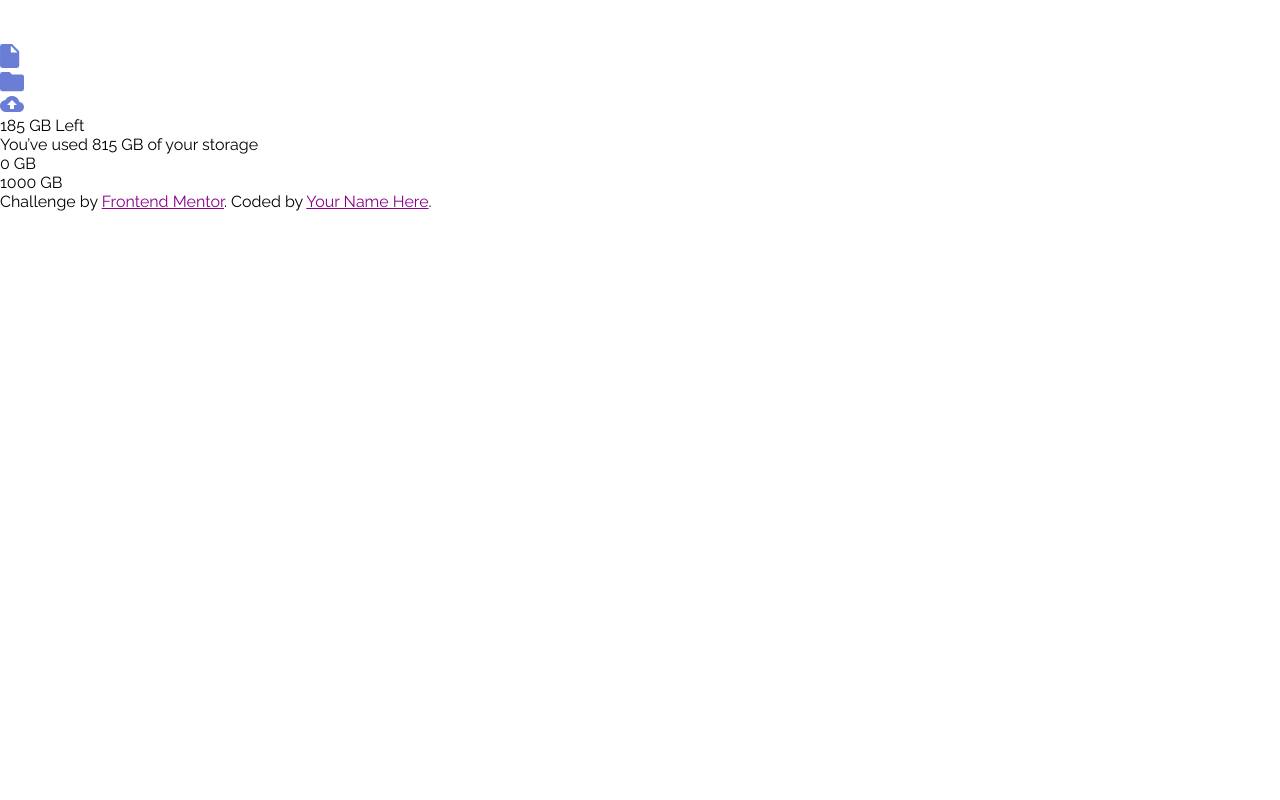
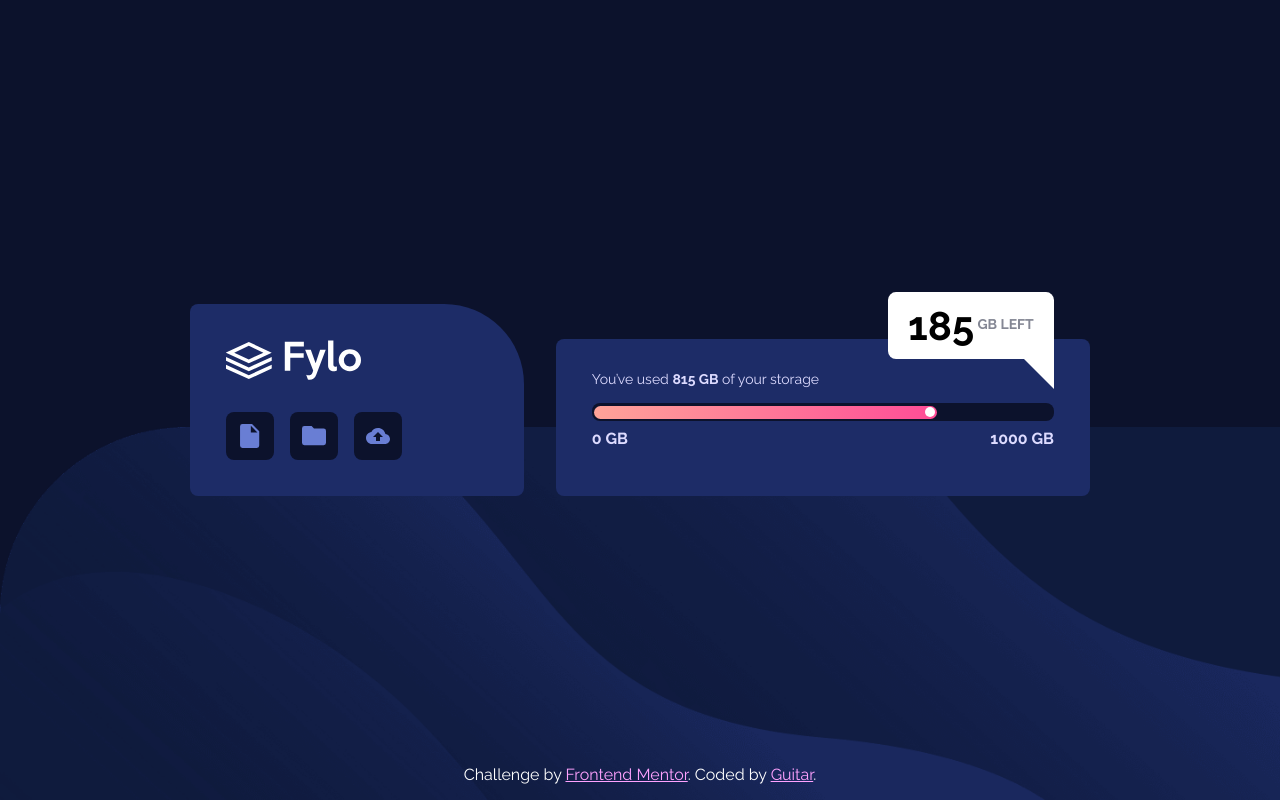
Before and after one commit to TTAR007/fylo-data-storage, a website: page index.html in a window 1280 px wide. Drawn offline with Linux system fonts and the light colour scheme; a web font is replaced by a local one.

Commit message:
finished

```diff
--- a/index.html
+++ b/index.html
@@ -13,28 +13,35 @@
 
   <main>
     <section class="fylo_box">
-      <figure>
-        <img src="images/logo.svg" alt="A white Fylo logo">
+      <figure class="logo_box">
+        <img src="images/logo.svg" width="135" height="40"
+        alt="A white Fylo logo">
       </figure>
       <div class="option_box">
         <figure>
-          <img src="images/icon-document.svg" alt="document icon">
+          <img src="images/icon-document.svg" width="20" height="24"
+          alt="document icon">
         </figure>
         <figure>
-          <img src="images/icon-folder.svg" alt="folder icon">
+          <img src="images/icon-folder.svg" width="24" height="20"
+          alt="folder icon">
         </figure>
         <figure>
-          <img src="images/icon-upload.svg" alt="upload icon">
+          <img src="images/icon-upload.svg" width="24" height="16"
+          alt="upload icon">
         </figure>
       </div>
     </section>
 
     <section class="storage_box">
       <div class="remaining-storage_box">
-        <p><span>185</span> GB Left</p>
+        <div class="remaining-storage_text-box">
+          <div class="triangle"></div>
+          <p><span>185</span> GB Left</p>
+        </div>
       </div>
 
-      <p>You’ve used <span>815 GB</span> of your storage</p>
+      <p class="usage-message">You’ve used <span>815 GB</span> of your storage</p>
 
       <div class="bar_box">
         <div class="bar_gradient">
@@ -49,9 +56,9 @@
     </section>
   </main>
 
-  <div class="attribution">
+  <footer class="attribution">
     Challenge by <a href="https://www.frontendmentor.io?ref=challenge" target="_blank">Frontend Mentor</a>.
-    Coded by <a href="https://www.frontendmentor.io/profile/TTAR007">Your Name Here</a>.
-  </div>
+    Coded by <a href="https://www.frontendmentor.io/profile/TTAR007">Guitar</a>.
+  </footer>
 </body>
 </html>
--- a/my_scss/base/_reset.scss
+++ b/my_scss/base/_reset.scss
@@ -1,3 +1,5 @@
+@use '../utils/functions' as *;
+
 * {
     margin: 0;
     padding: 0;
@@ -6,4 +8,27 @@
 
 body {
     font-family: 'Raleway', sans-serif;
+    min-height: 100vh;
+    padding-block: 5rem;
+
+    display: flex;
+    align-items: center;
+    justify-content: center;
+
+    position: relative;
+    background-image: url(/images/bg-mobile.png);
+    background-repeat: no-repeat;
+    background-size: cover;
 }
+
+img {
+    display: block;
+    width: 100%;
+    height: auto;
+}
+
+main {
+    min-width: rem(220);
+    max-width: rem(540);
+    width: 90%;
+}
--- a/my_scss/components/_attribution.scss
+++ b/my_scss/components/_attribution.scss
@@ -2,8 +2,12 @@
 
 .attribution {
     font-size: $base-fs;
+    position: absolute;
+    bottom: 1rem;
+    color: white;
+    text-align: center;
 
     a {
-        color: darkmagenta;
+        color: rgb(255, 162, 255);
     }
 }
--- /dev/null
+++ b/my_scss/components/_card.scss
@@ -0,0 +1,151 @@
+@use '../utils/variables' as *;
+@use '../utils/functions' as *;
+
+section {
+    background-color: $Blue-dark;
+    padding: rem(36);
+}
+
+.fylo_box {
+    border-radius: 0.5rem 5rem 0.5rem 0.5rem;
+    margin-block-end: 1rem;
+}
+
+.logo_box {
+    width: fit-content;
+    margin-block-end: 2rem;
+
+    img {
+        width: max-content;
+    }
+}
+
+.option_box {
+    display: flex;
+    gap: 1rem;
+
+    figure {
+        background-color: $Blue-very-dark;
+        width: rem(48);
+        height: rem(48);
+        border-radius: rem(8);
+        position: relative;
+
+        img {
+            position: absolute;
+            top: 50%;
+            left: 50%;
+            transform: translate(-50%, -50%);
+            width: max-content;
+        }
+    }
+
+    figure:hover {
+        border: rem(2) solid white;
+        cursor: pointer;
+
+        img {
+            opacity: 0.3;
+        }
+    }
+}
+
+.storage_box {
+    position: relative;
+    border-radius: rem(8);
+    padding-block-start: rem(32);
+    padding-block-end: rem(48);
+
+    p {
+        color: $Blue-light;
+        font-weight: $w400;
+    }
+}
+
+.remaining-storage_box {
+    background-color: white;
+    position: absolute;
+    bottom: -(rem(36));
+    left: 50%;
+    transform: translateX(-50%);
+    padding-block: rem(10);
+    padding-inline: rem(20);
+    border-radius: rem(8);
+
+    p {
+        min-width: rem(126);
+        color: $Grayish-Blue;
+        font-weight: $w700;
+        font-size: $small-fs;
+        text-transform: uppercase;
+
+        span {
+            font-size: $large-fs;
+            color: black;
+            vertical-align: middle;
+        }
+    }
+}
+
+.remaining-storage_text-box {
+    position: relative;
+}
+
+.triangle {
+    display: none;
+    position: absolute;
+    right: rem(-20);
+    bottom: rem(-40);
+    border-right: solid rem(30) rgb(255, 255, 255);
+    border-bottom: solid rem(30) transparent;
+    width: 50px;
+    height: 50px;
+}
+
+.usage-message {
+    font-size: $small-fs;
+    text-align: center;
+
+    span {
+        font-weight: $w700;
+    }
+}
+
+.bar_box {
+    background-color: $Blue-very-dark;
+    height: rem(18);
+    padding: rem(2.5);
+    border-radius: rem(8);
+    overflow: hidden;
+    margin-block: 1rem;
+    margin-block-end: 0.5rem;
+}
+
+.bar_gradient {
+    background-image:
+    linear-gradient(to right, $Gradient_1, $Gradient_2);
+    height: 100%;
+    width: 75%;
+    border-radius: rem(8);
+    position: relative;
+}
+
+.bar_white-circle {
+    background-color: white;
+    border-radius: rem(8);
+    width: rem(10);
+    height: rem(10);
+    position: absolute;
+    right: rem(2);
+    top: 50%;
+    transform: translateY(-50%);
+}
+
+.capacity_box {
+    display: flex;
+    justify-content: space-between;
+
+    p {
+        font-weight: $w700;
+    }
+}
--- /dev/null
+++ b/my_scss/media/_media.scss
@@ -0,0 +1,40 @@
+@use '../utils/functions' as *;
+@use '../utils/variables' as *;
+
+@media (min-width: rem(1000)) {
+    body {
+        background-image: url(/images/bg-desktop.png);
+        background-size: contain;
+        background-position: bottom;
+
+        background-color: $Blue-very-dark;
+    }
+
+    main {
+        max-width: rem(900);
+        display: grid;
+        grid-template-columns: 1fr 1.6fr;
+        align-items: end;
+        gap: 2rem;
+    }
+
+    .fylo_box {
+        margin: 0;
+    }
+
+    .usage-message {
+        text-align: start;
+    }
+
+    .remaining-storage_box {
+        top: 0;
+        bottom: auto;
+        right: rem(36);
+        left: auto;
+        transform: translate(0, -70%);
+    }
+
+    .triangle {
+        display: block;
+    }
+}
--- a/my_scss/utils/_variables.scss
+++ b/my_scss/utils/_variables.scss
@@ -15,3 +15,4 @@ $w700: 700;
 // font-size
 $small-fs: rem(14);
 $base-fs: rem(16);
+$large-fs: rem(40);
```
Also changed, not shown: my_scss/_index.scss (+5 -2 lines), css/main.css.
